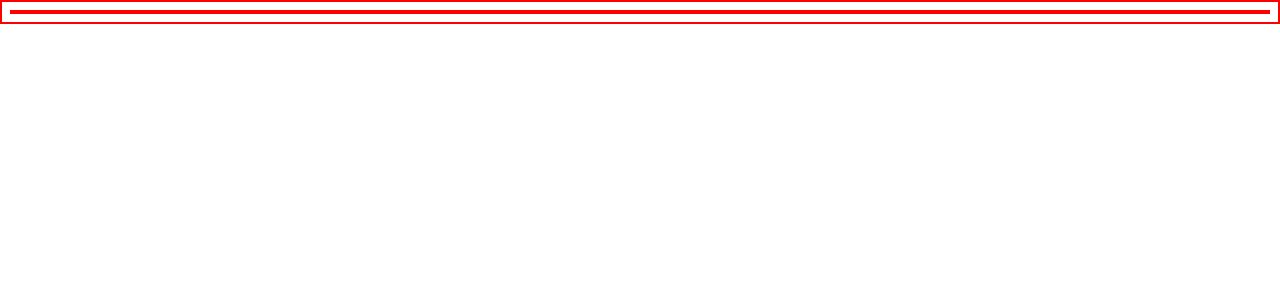
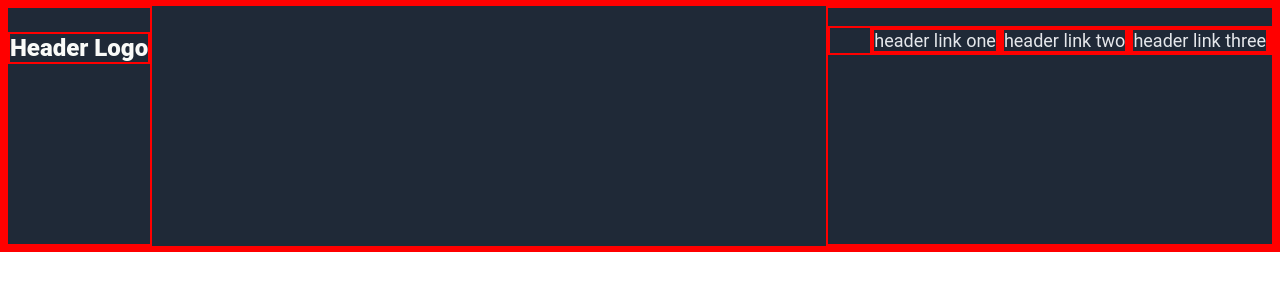
Before and after one commit to doug-wickingson/Project_Landing_Page, a plain HTML site: page index.html in a window 1280 px wide. Drawn offline with Linux system fonts and the light colour scheme.

Commit message:
edited the header with the Logo and links

```diff
--- a/index.html
+++ b/index.html
@@ -2,10 +2,23 @@
 <html lang="en">
     <head>
         <meta charset="utf-8" />
+        <title>Project Landing</title>
         <link href="styles.css" rel="stylesheet" />
-        <title>Project Landing Page</title>
     </head>
+
+
     <body>
-
+        <div class="header">
+            <div>
+                <p class="hero">Header Logo</p>
+            </div>
+            <div class="link">
+                <ul>
+                    <li><a>header link one</a></li>
+                    <li><a>header link two</a></li>
+                    <li><a>header link three</a></li>
+                </ul>
+            </div>
+        </div>
     </body>
 </html>
--- a/styles.css
+++ b/styles.css
@@ -1,3 +1,40 @@
 * {
     border: 2px solid red;
+
 }
+
+body {
+    display: flex;
+    font-family: "Roboto", sans-serif;
+    margin: 0;
+}
+
+.header {
+    display: flex;
+    background: #1F2937;
+    width: 100%;
+    height: 30vh;
+    justify-content: space-between;
+}
+
+.hero {
+    font-size: 24px;
+    font-weight: 999;
+    color: #F9FAF8
+}
+
+.link {
+    font-size: 18px;
+    color: #E5E7EB;
+}
+
+ul {
+    display: flex;
+}
+
+li {
+    padding: 0;
+    margin: 0;
+    text-decoration: none;
+    list-style-type: none;
+}
```
